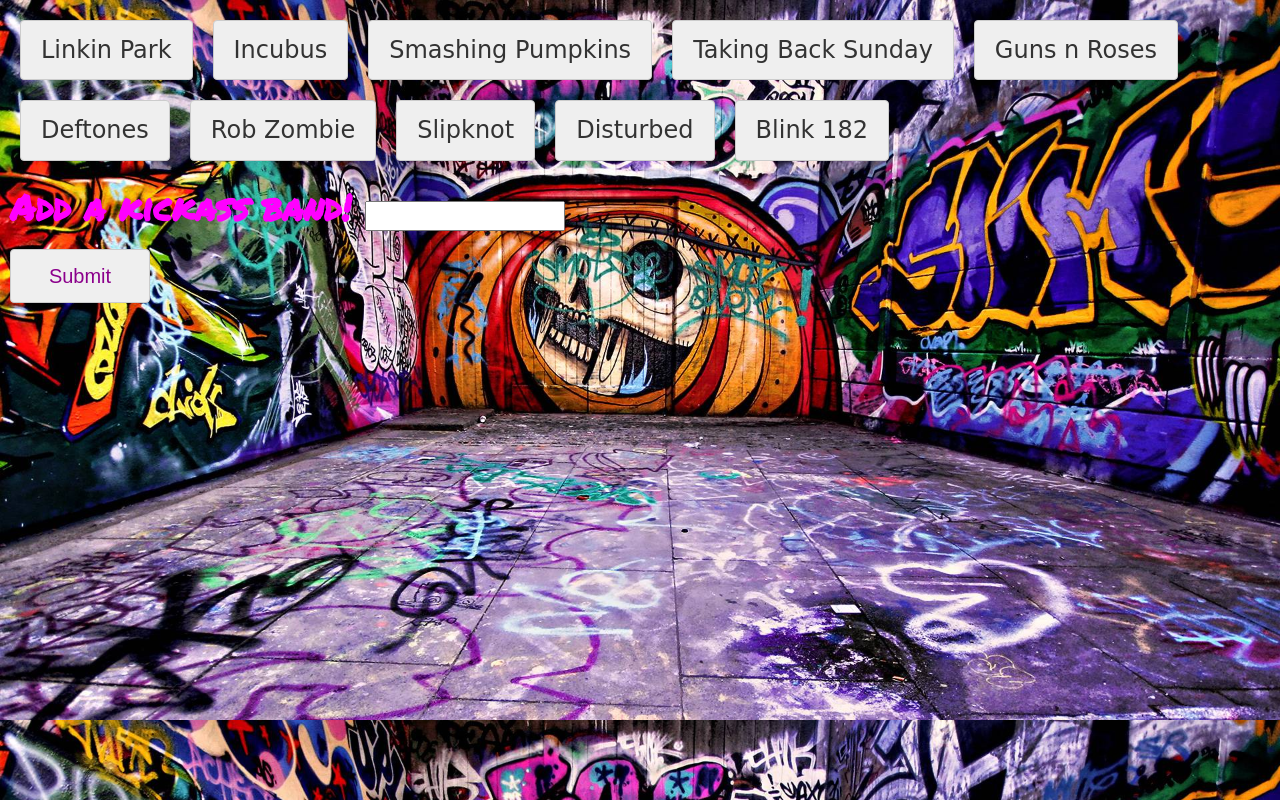
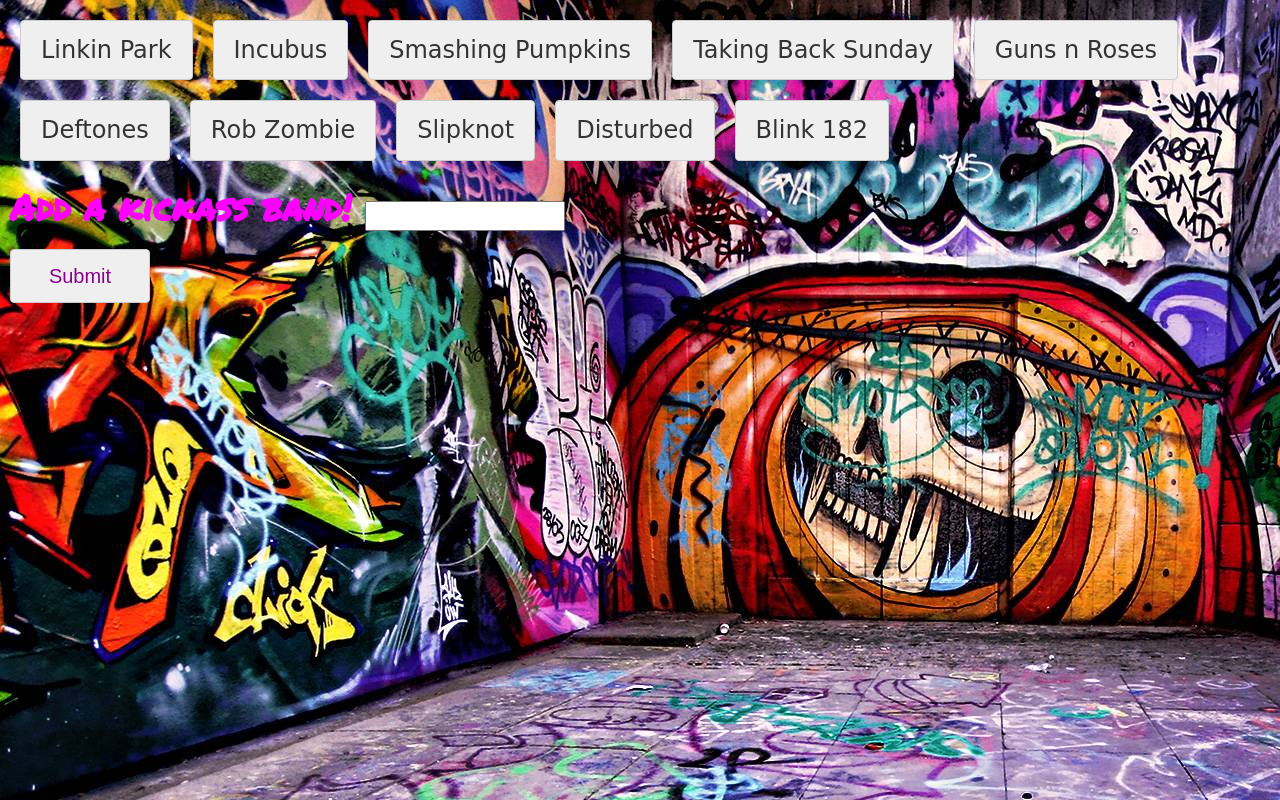
Before and after one commit to vnavarro138/RockBands-Giphy-API-JavaScript-jQuery, a plain HTML site: page index.html in a window 1280 px wide. Drawn offline with nearby package versions, Linux system fonts and the light colour scheme.

Commit message:
final_with better background feature

```diff
--- a/assets/css/style.css
+++ b/assets/css/style.css
@@ -3,7 +3,7 @@
 }
 body {
 background-image: url("../images/graf.jpg");
-background-size: cover;
+background-repeat: repeat-y;
 }
 label {
 	font-size: 36px;
```
